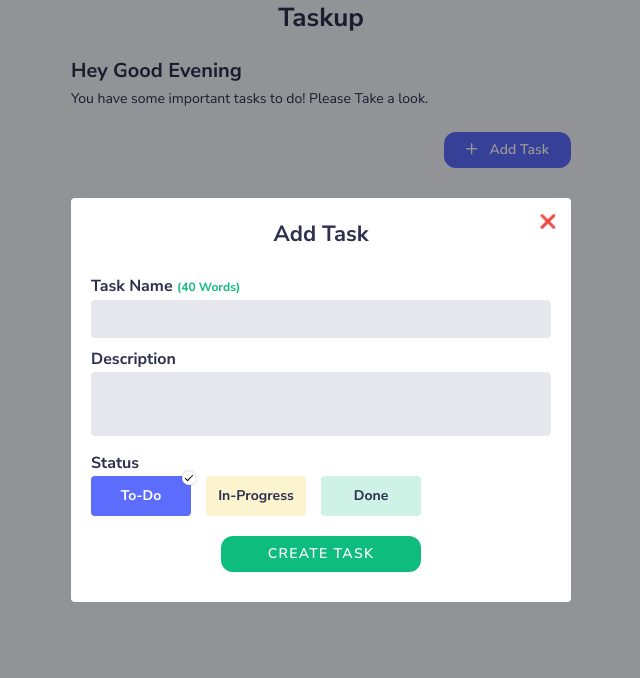
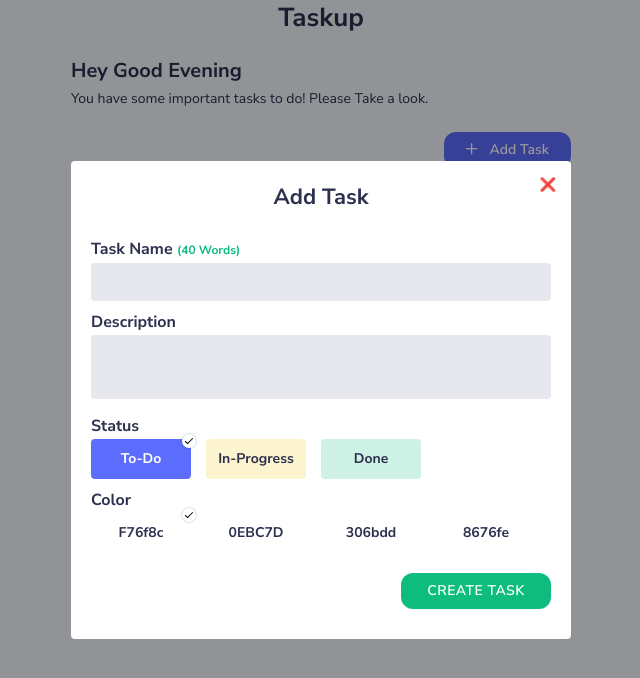
Before and after one commit to HardikGohilHLR/taskup, a Vue app: page / in a window 1280 px wide. Both pictures are taken after a click on the button "Add Task". Shown: the top 678 px of the page, without its empty margins (319-959 px from the left). Built offline with nearby package versions, Linux system fonts and the light colour scheme.

Commit message:
create task button width update and color select buttons added

```diff
--- a/src/assets/styles/components/_add_task.scss
+++ b/src/assets/styles/components/_add_task.scss
@@ -122,12 +122,12 @@
         }
     }
     .btn-group{
-        text-align: center;
+        text-align: right;
         padding: 15px 0 10px;
         button {
             text-transform: uppercase;
-            letter-spacing: 1.3px;
-            max-width: 200px;
+            letter-spacing: 0.5px;
+            max-width: 150px;
             width: 100%;
         }
     }
--- a/src/components/AddTask.vue
+++ b/src/components/AddTask.vue
@@ -25,6 +25,16 @@
             </div>
         </div>
 
+        <div class="form-group">
+            <label for="task_color">color</label>
+            <div class="form-radio-group">
+                <div class="form-group-radio" v-for="color in task_colors" :key="color">
+                    <input type="radio" :id="color" name="task_color" :value="color" v-model="task_color">
+                    <label :for="color" :class="color">{{ color }}<span class="form-radio-checked"></span></label>
+                </div>
+            </div>
+        </div>
+
         <div class="btn-group">
             <button type="button" class="task-btn task-btn-green" @click="createTask">Create Task</button>
         </div>
@@ -49,6 +59,8 @@ export default {
                 { title: 'in-progress', is_checked: false},
                 { title: 'done', is_checked: false},
             ],
+            task_color: 'f76f8c',
+            task_colors: ['f76f8c', '0EBC7D', '306bdd', '8676fe']
         }
     },
     methods: {
```
